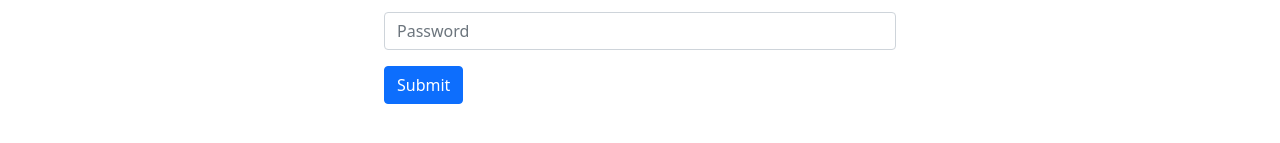
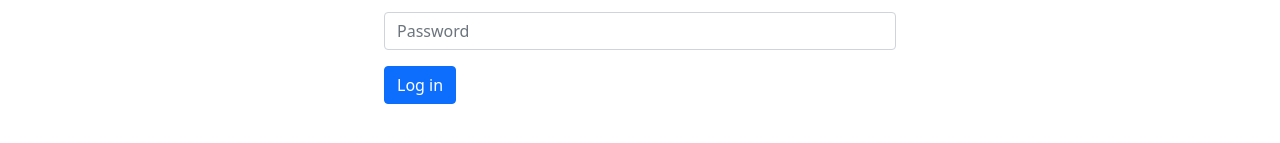
Before and after one commit to gkatrasnik/odin-book-frontend, a React (Create React App) app: page /#/login in a window 1280 px wide. Shown: the part 247-390 px from the top of the page. Built offline with nearby package versions, Linux system fonts and the light colour scheme.

Commit message:
login, signup

```diff
--- a/src/components/Login.js
+++ b/src/components/Login.js
@@ -72,7 +72,7 @@ function Login(props) {
         </Form.Group>
 
         <Button variant="primary" type="submit" class="mx-auto">
-          Submit
+          Log in
         </Button>
       </Form>
     </>
--- a/src/components/Signup.js
+++ b/src/components/Signup.js
@@ -108,7 +108,7 @@ function Signup() {
           />
         </Form.Group>
         <Button variant="primary" type="submit" class="mx-auto">
-          Submit
+          Sign up
         </Button>
       </Form>
     </>
```
